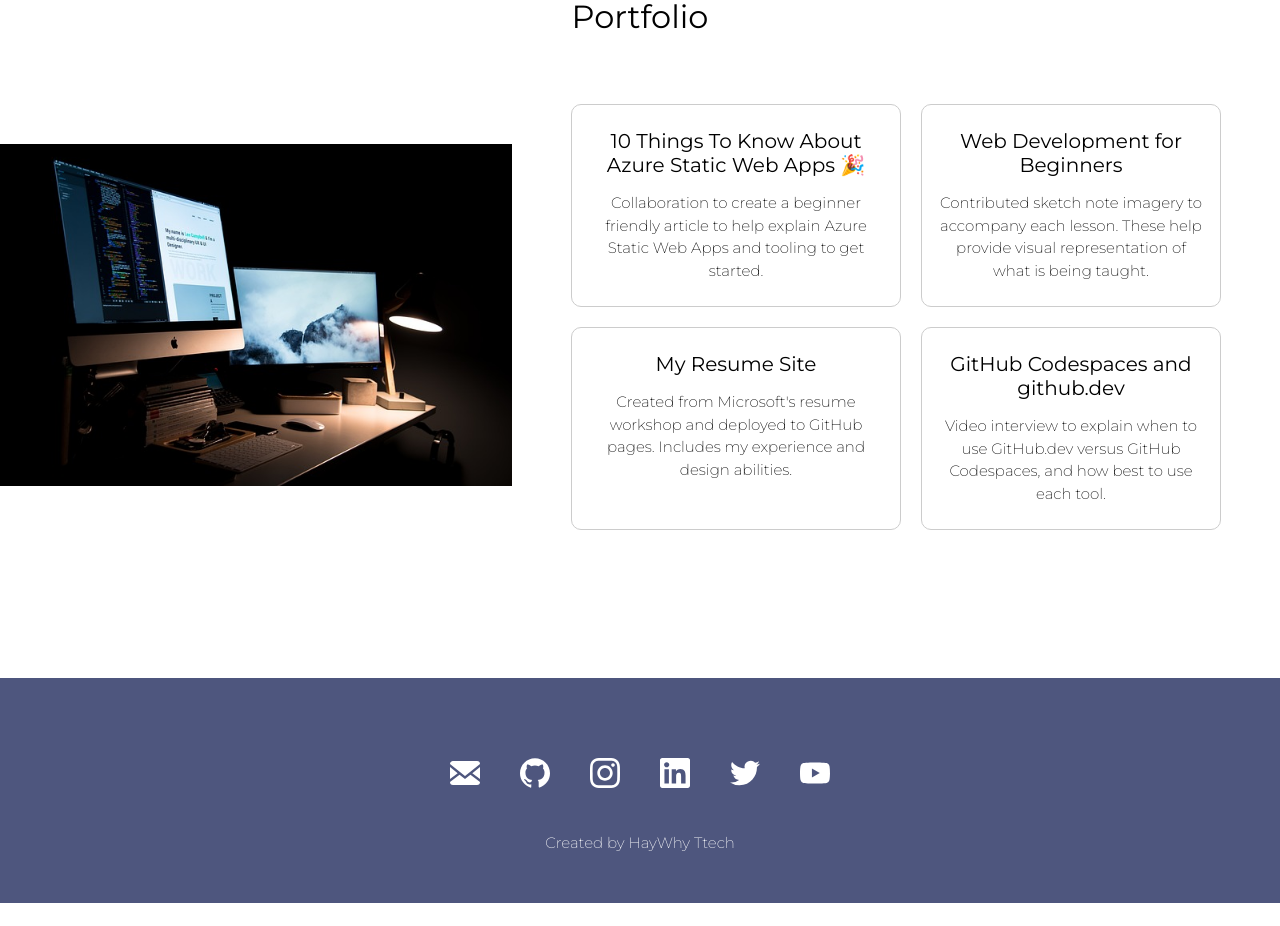
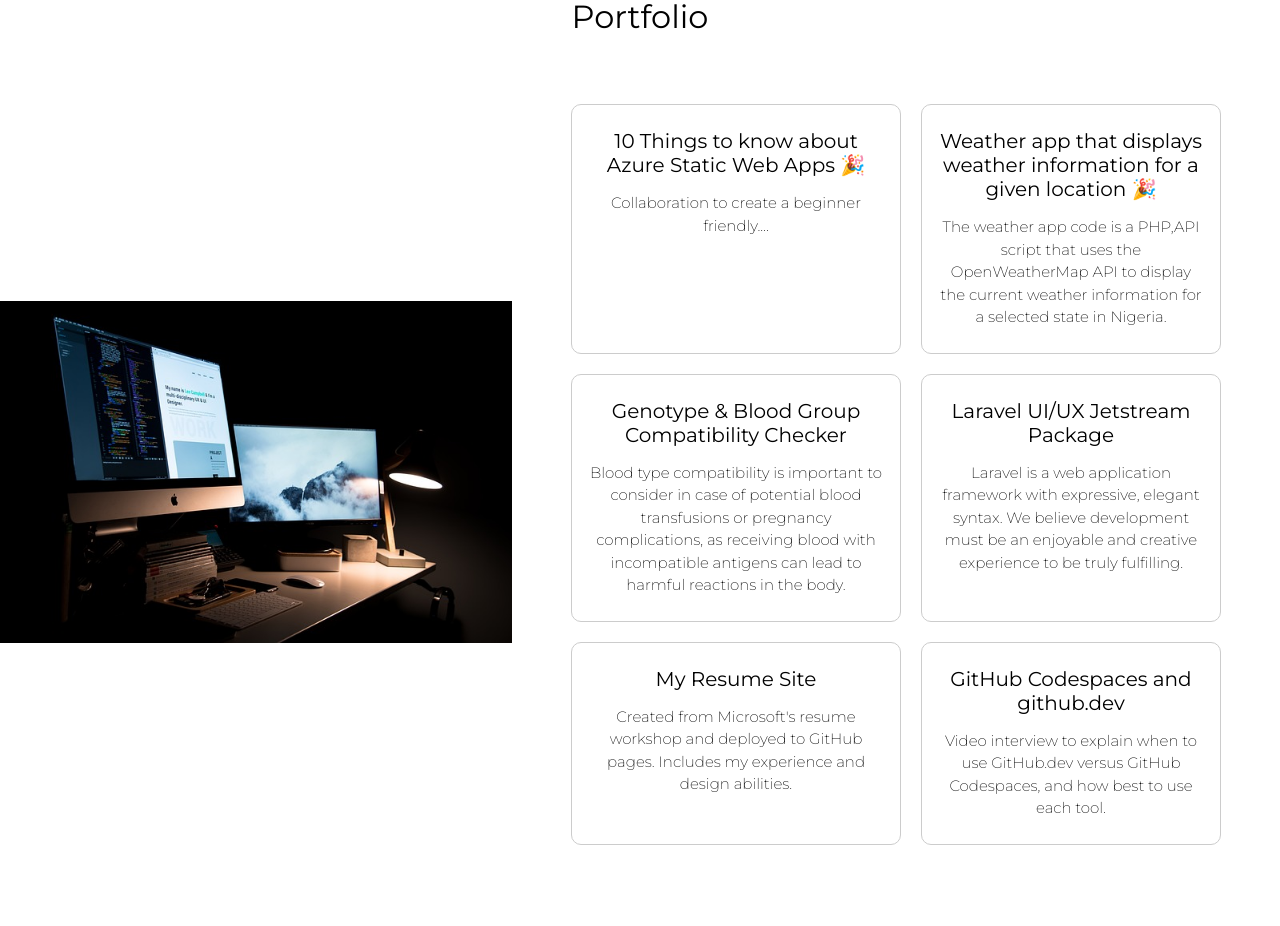
Before and after one commit to wasiusamad123/haywhy, a React (Vite) app: page / in a window 1280 px wide. Shown: the part 2440-3366 px from the top of the page. Before the commit the page ends 3343 px from the top, so only its background shows below. Built offline with nearby package versions, Linux system fonts and the light colour scheme.

Commit message:
Update Portfolio.jsx

```diff
--- a/src/Components/Portfolio.jsx
+++ b/src/Components/Portfolio.jsx
@@ -30,17 +30,28 @@ const imageAltText = "desktop with books and laptop";
  * links section. Below is a sample, update to reflect links you'd like to highlight.
  */
 const projectList = [
-  {
-    title: "10 Things To Know About Azure Static Web Apps 🎉",
-    description:
-      "Collaboration to create a beginner friendly article to help explain Azure Static Web Apps and tooling to get started.",
+   {
+    title: "10 Things to know about Azure Static Web Apps 🎉",
+    description: "Collaboration to create a beginner friendly....",
     url: "https://dev.to/azure/10-things-to-know-about-azure-static-web-apps-3n4i",
   },
   {
-    title: "Web Development for Beginners",
+    title: "Weather app that displays weather information for a given location 🎉",
     description:
-      "Contributed sketch note imagery to accompany each lesson. These help provide visual representation of what is being taught.",
-    url: "https://github.com/microsoft/web-dev-for-beginners",
+      "The weather app code is a PHP,API  script that uses the OpenWeatherMap API to display the current weather information for a selected state in Nigeria.",
+    url: "https://github.com/wasiusamad123/weather-app",
+   },
+  {
+    title: "Genotype & Blood Group Compatibility Checker",
+    description:
+      "Blood type compatibility is important to consider in case of potential blood transfusions or pregnancy complications, as receiving blood with incompatible antigens can lead to harmful reactions in the body.",
+    url: "https://github.com/wasiusamad123/compatibility-checker",
+  },
+  {
+    title: "Laravel UI/UX Jetstream Package",
+    description:
+      "Laravel is a web application framework with expressive, elegant syntax. We believe development must be an enjoyable and creative experience to be truly fulfilling.",
+    url: "https://github.com/wasiusamad123/Larave-9-Jetstream-Ui-Package",
   },
   {
     title: "My Resume Site",
@@ -48,6 +59,7 @@ const projectList = [
       "Created from Microsoft's resume workshop and deployed to GitHub pages. Includes my experience and design abilities.",
     url: "https://github.com/microsoft/workshop-library/tree/main/full/build-resume-website",
   },
+
   {
     title: "GitHub Codespaces and github.dev",
     description:
```
